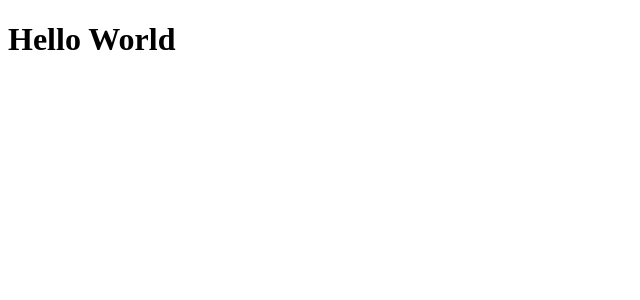
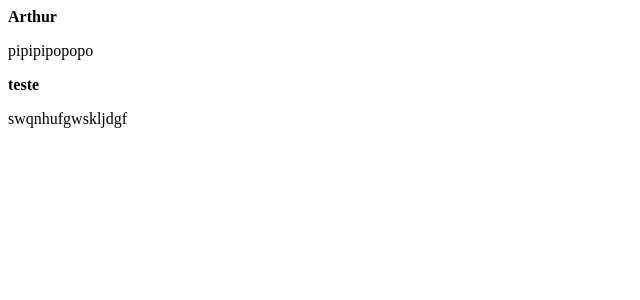
Before and after one commit to Arthurresendee/Fundamentos-do-React, a React (Vite) app in the folder Fundamentos do react/: page / in a window 1280 px wide. Shown: the top 300 px of the page, without its empty margins (0-640 px from the left). Built offline with nearby package versions, Linux system fonts and the light colour scheme.

Commit message:
conceito de componentes

```diff
--- a/Fundamentos do react/src/App.jsx
+++ b/Fundamentos do react/src/App.jsx
@@ -1,7 +1,5 @@
-function App() {
+export function App() {
   return (
   <h1>Hello World</h1>
   )
 }
-
-export default App
--- /dev/null
+++ b/Fundamentos do react/src/Post.jsx
@@ -0,0 +1,8 @@
+export function Post(post){
+    return(
+        <div>
+            <strong>{post.author}</strong>
+            <p>{post.content}</p>
+        </div>
+    )
+}
--- a/Fundamentos do react/src/main.jsx
+++ b/Fundamentos do react/src/main.jsx
@@ -1,9 +1,18 @@
 import { StrictMode } from 'react'
 import { createRoot } from 'react-dom/client'
-import App from './App'
+import { App } from './App'
+import { Post } from './Post'
 
 createRoot(document.getElementById('root')).render(
   <StrictMode>
-    <App />
+    {/* <App /> */}
+    <Post
+        author= "Arthur"
+        content = "pipipipopopo"
+    />
+    <Post
+      author = "teste"
+      content = "swqnhufgwskljdgf"
+    />
   </StrictMode>,
 )
```
